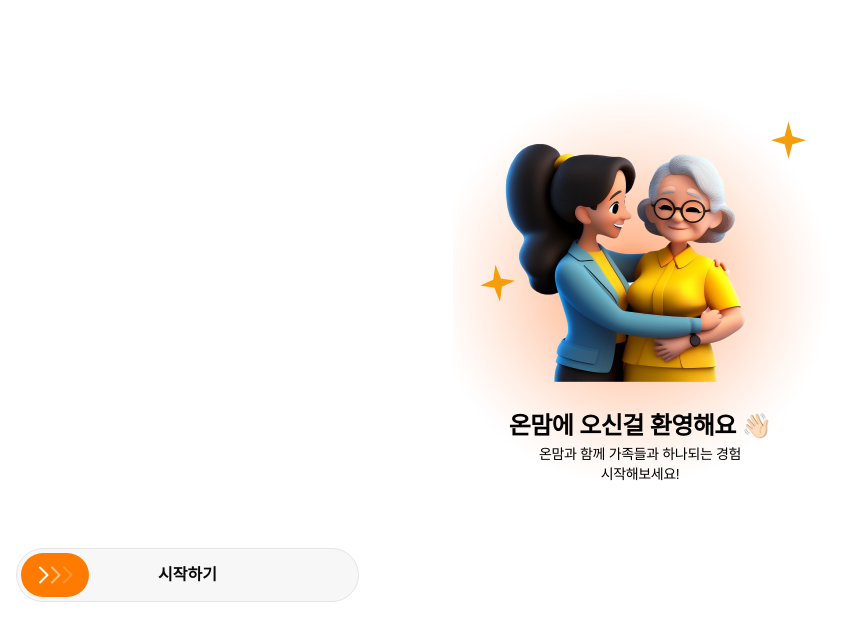
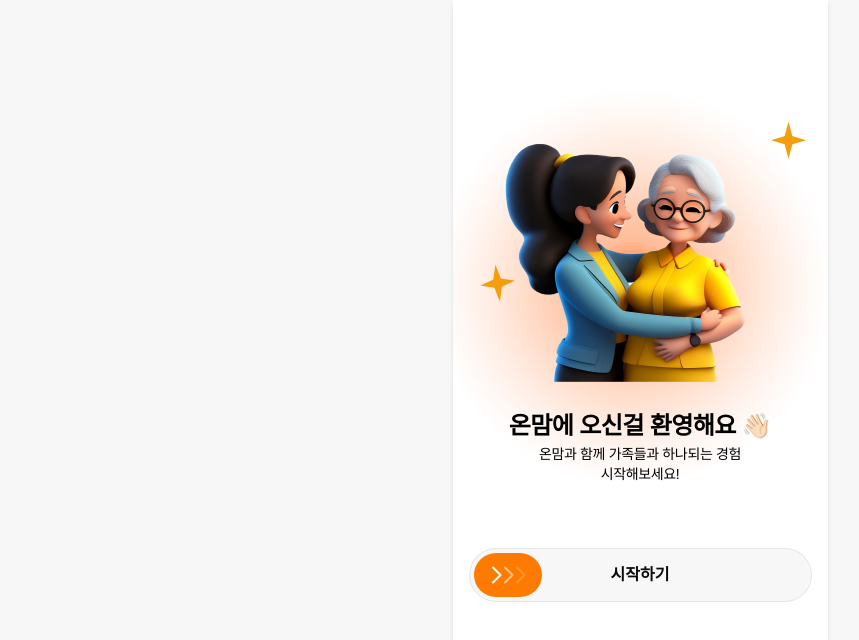
Before and after one commit to kimnerd625/onmom-client, a Next.js app: page / in a window 1280 px wide. Shown: the top 640 px of the page, without its empty margins (0-859 px from the left). Built offline with nearby package versions, Linux system fonts and the light colour scheme; a web font is replaced by a local one.

Commit message:
💄 style: update layout

```diff
--- a/app/create-group/_components/RoleSelectionButton.tsx
+++ /dev/null
@@ -1,7 +0,0 @@
-import React from "react";
-
-const RoleSelectionButton = () => {
-  return <div>RoleSelectionButton</div>;
-};
-
-export default RoleSelectionButton;
--- a/app/layout.tsx
+++ b/app/layout.tsx
@@ -1,7 +1,6 @@
 import "./globals.css";
 import type { Metadata } from "next";
 import localFont from "next/font/local";
-
 import { Toaster } from "sonner";
 
 const AppleSDGothicNeo = localFont({
@@ -53,6 +52,7 @@ const AppleSDGothicNeo = localFont({
     },
   ],
 });
+
 export const metadata: Metadata = {
   title: "온맘 - ON:MOM",
   description: "GEN AI HACKATHON - 온맘 : 독거노인 가족 연결 AI 서비스",
@@ -65,9 +65,15 @@ export default function RootLayout({
 }>) {
   return (
     <html lang="kr">
-      <body className={AppleSDGothicNeo.className}>
+      <body className={`${AppleSDGothicNeo.className} bg-[#f7f7f7]`}>
         <Toaster position="top-center" richColors />
-        {children}
+        {/* 모바일 크기로 고정 */}
+        <div className="w-full min-h-screen flex justify-center items-center">
+          {/* 모바일 화면 고정 크기와 그림자 추가 */}
+          <div className="w-full sm:w-[375px] bg-white shadow-md">
+            {children}
+          </div>
+        </div>
       </body>
     </html>
   );
```
